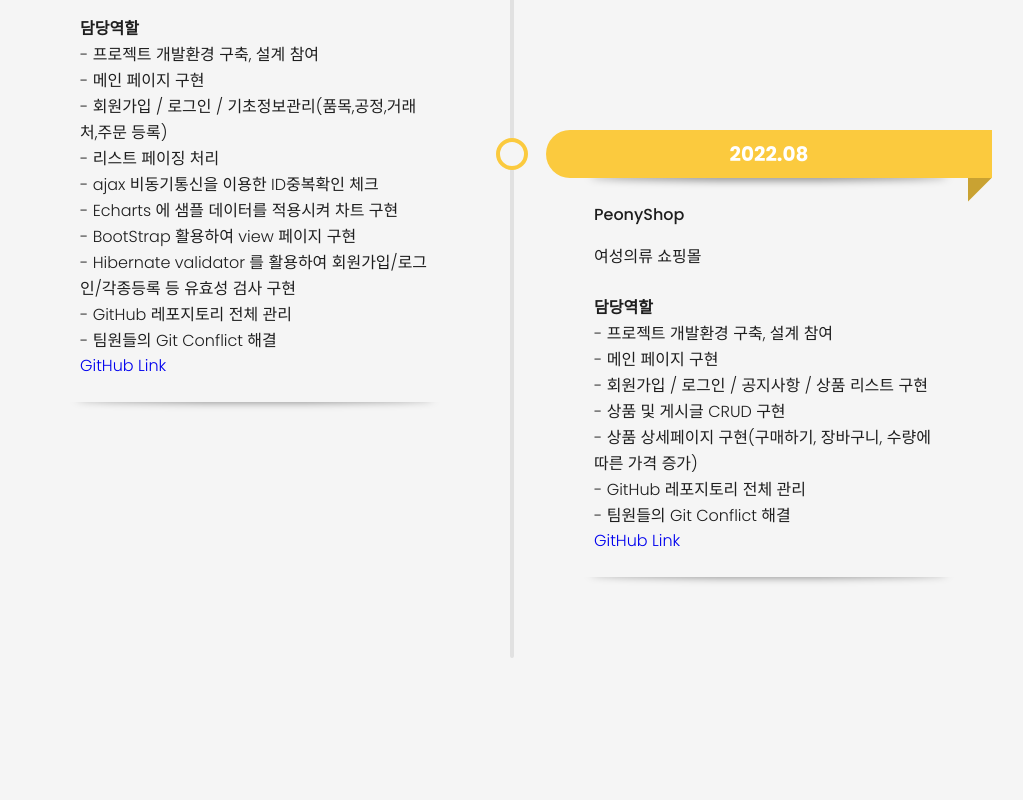
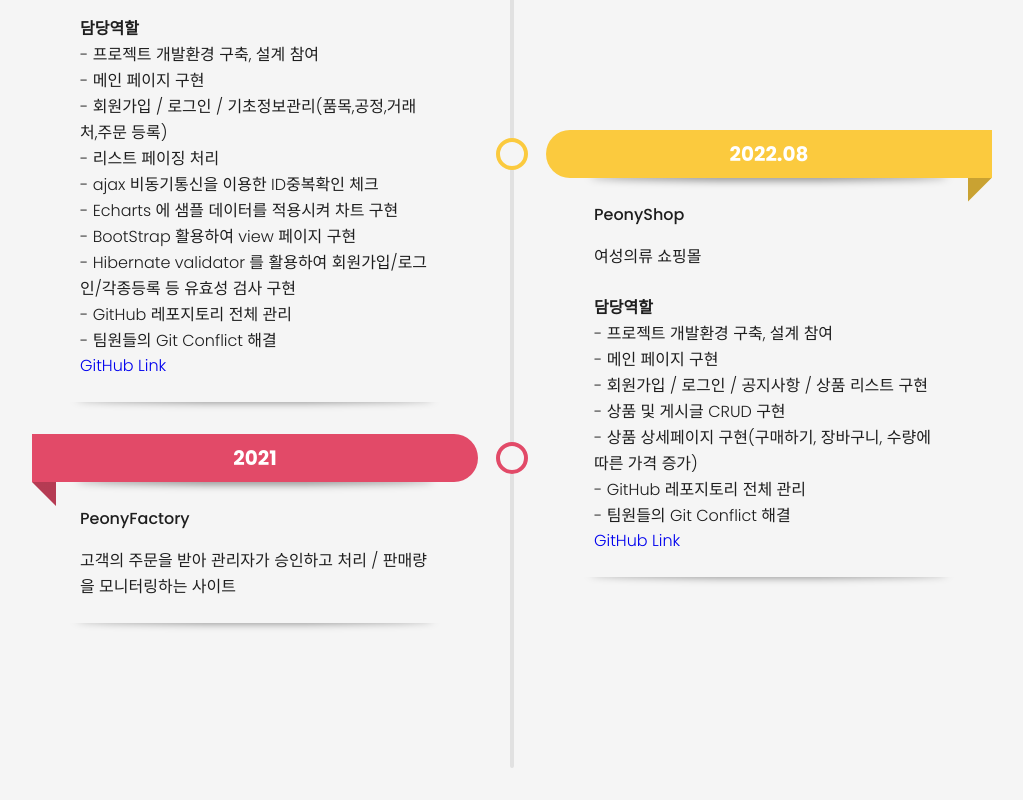
Before and after one commit to jinygod/jinygod.github.io, a React (Create React App) app: page / in a window 1280 px wide. Shown: the part 1307-2107 px from the top of the page, without its empty margins (128-1151 px from the left). Before the commit the page ends 1997 px from the top, so only its background shows below. Built offline with nearby package versions, Linux system fonts and the light colour scheme.

Commit message:
update: new Project

```diff
--- a/src/components/projectSection/ProjectSection.js
+++ b/src/components/projectSection/ProjectSection.js
@@ -40,12 +40,12 @@
           <a href = "https://github.com/jinygod/peonyshop">GitHub Link</a>
 </div>
         </li>
-{/*         <li style={{ "--accent-color": "#E24A68" }}>
+        <li style={{ "--accent-color": "#E24A68" }}>
           <div className="date">2021</div>
           <div className="title">PeonyFactory</div>
           <div className="descr">고객의 주문을 받아 관리자가 승인하고 처리 / 판매량을 모니터링하는 사이트</div>
          </li>
-        <li style={{ "--accent-color": "#1B5F8C" }}>
+  {/*       <li style={{ "--accent-color": "#1B5F8C" }}>
          <div className="date">2021</div>
           <div className="title">PeonyFactory</div>
           <div className="descr">고객의 주문을 받아 관리자가 승인하고 처리 / 판매량을 모니터링하는 사이트</div>
```
